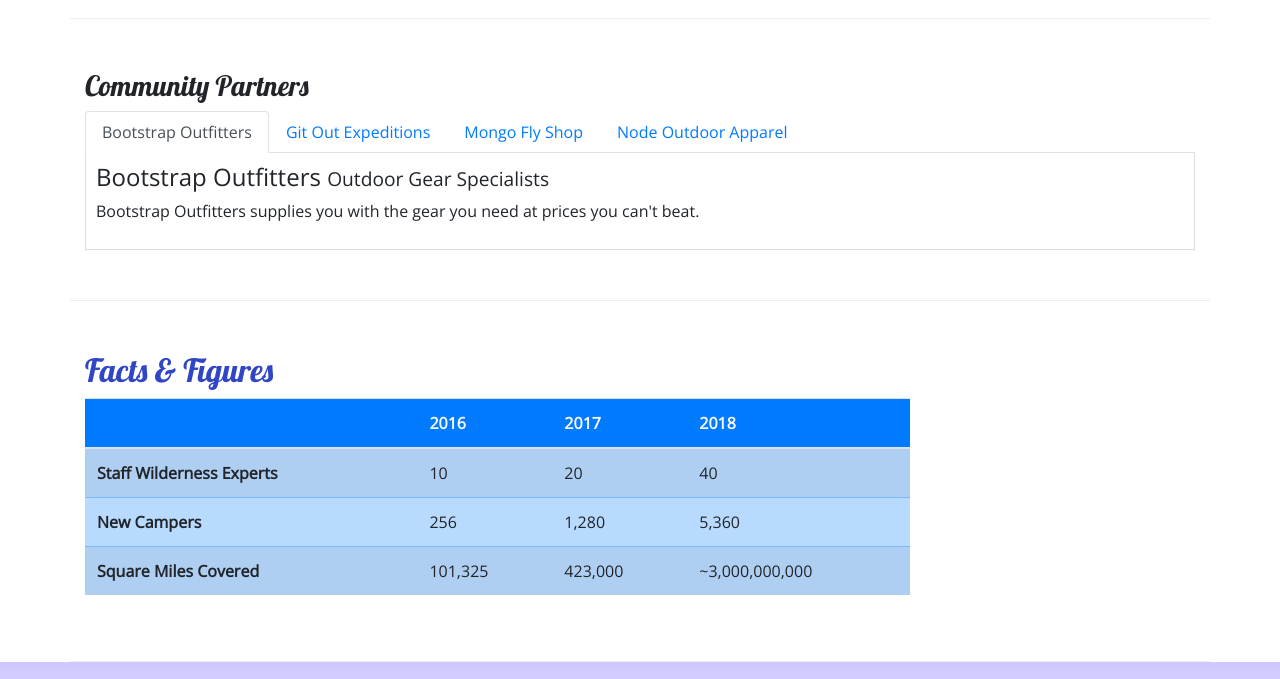
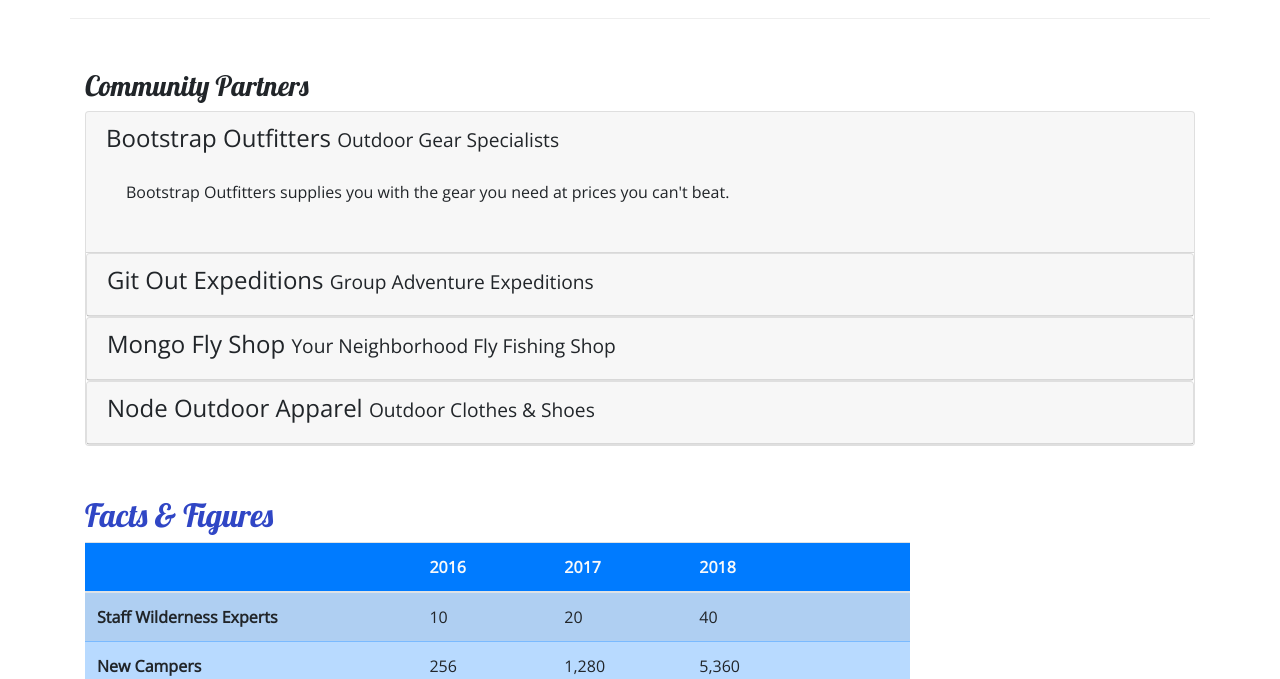
Before and after one commit to MalickFirst/BOOTSTRAP-Nucampsite, a website: page aboutus.html in a window 1280 px wide. Shown: the part 850-1529 px from the top of the page. Drawn offline with nearby package versions, Linux system fonts and the light colour scheme.

Commit message:
Accordion

```diff
--- a/aboutus.html
+++ b/aboutus.html
@@ -102,28 +102,60 @@
         <div class="row row-content">
             <div class="col">
                 <h3>Community Partners</h3>
-                <ul class="nav nav-tabs">
-                    <li class="nav-item"><a class="nav-link active" href="#bootstrap" role="tab" data-toggle="tab">Bootstrap Outfitters</a></li>
-                    <li class="nav-item"><a class="nav-link" href="#git" role="tab" data-toggle="tab">Git Out Expeditions</a></li>
-                    <li class="nav-item"><a class="nav-link" href="#mongo" role="tab" data-toggle="tab">Mongo Fly Shop</a></li>
-                    <li class="nav-item"><a class="nav-link" href="#node" role="tab" data-toggle="tab">Node Outdoor Apparel</a></li>
-                </ul>
-                <div class="tab-content">
-                    <div role="tabpanel" class="tab-pane fade show active" id="bootstrap">
-                        <h4>Bootstrap Outfitters <small>Outdoor Gear Specialists</small></h4>
+
+                <div id="accordion">
+                    <div class="card">
+                        <div role="tab" class="card-header">
+                            <h4>
+                                <a data-toggle="collapse" data-target="#bootstrap">
+                                    Bootstrap Outfitters <small>Outdoor Gear Specialists</small>
+                                </a>
+                            </h4>
+                            <div class="collapse show" id="bootstrap" data-parent="#accordion">
+                                <div class="card-body">
                                     <p class="d-none d-sm-block">Bootstrap Outfitters supplies you with the gear you need at prices you can't beat.</p>
                                 </div>
-                    <div role="tabpanel" class="tab-pane fade" id="git">
-                        <h4>Git Out Expeditions <small>Group Adventure Expeditions</small></h4>
+                            </div>
+                        </div>
+                        <div class="card">
+                            <div role="tab" class="card-header">
+                                <h4>
+                                    <a class="collapsed" data-toggle="collapse" data-target="#git">
+                                        Git Out Expeditions <small>Group Adventure Expeditions</small>
+                                    </a>
+                                </h4>
+                                <div class="collapse" id="git" data-parent="#accordion">
+                                    <div class="card-body">
                                         <p class="d-none d-sm-block">Join Git Out Expeditions to explore new horizons with a group of other adventurers!</p>
                                    </div>
-                    <div role="tabpanel" class="tab-pane fade" id="mongo">
-                        <h4>Mongo Fly Shop <small>Your Neighborhood Fly Fishing Shop.</small></h4>
+                                </div>
+                            </div>
+                        </div>
+                        <div class="card">
+                            <div role="tab" class="card-header">
+                                <h4>
+                                    <a class="collapsed" data-toggle="collapse" data-target="#mongo">
+                                        Mongo Fly Shop <small>Your Neighborhood Fly Fishing Shop</small>
+                                    </a>
+                                </h4>
+                                <div class="collapse" id="mongo" data-parent="#accordion">
+                                    <div class="card-body">
                                         <p class="d-none d-sm-block">Need a new fishing pole, a tacklebox, or flies of all kinds? Stop by Mongo Fly Shop.</p>
                                     </div>
-                    <div role="tabpanel" class="tab-pane fade" id="node">
-                        <h4>Node Outdoor Apparel <small>Outdoor Clothes & Shoes</small></h4>
+                                </div>
+                            </div>
+                        </div>
+                        <div class="card">
+                            <div role="tab" class="card-header">
+                                <h4>
+                                    <a class="collapsed" data-toggle="collapse" data-target="#node">
+                                        Node Outdoor Apparel <small>Outdoor Clothes & Shoes</small>
+                                    </a>
+                                </h4>
+                                <div class="collapse" id="node" data-parent="#accordion">
+                                    <div class="card-body">
                                         <p class="d-none d-sm-block">From polar fleeces to swimsuits, hiking boots to waders, a visit to Node will be sure to get you covered.</p>
+                                    </div>
                                 </div>
                             </div>
                         </div>
--- a/css/styles.css
+++ b/css/styles.css
@@ -39,8 +39,8 @@ footer {
     padding: 20px 0;
 }
 
-.tab-content {
-    border: 1px solid #DDD;
-    border-top: none;
-    padding: 10px;
-}
+
+a, a:hover {
+    color: inherit;
+    text-decoration: none;
+  }
```
Lines whose indentation alone changed are shown as unchanged.
